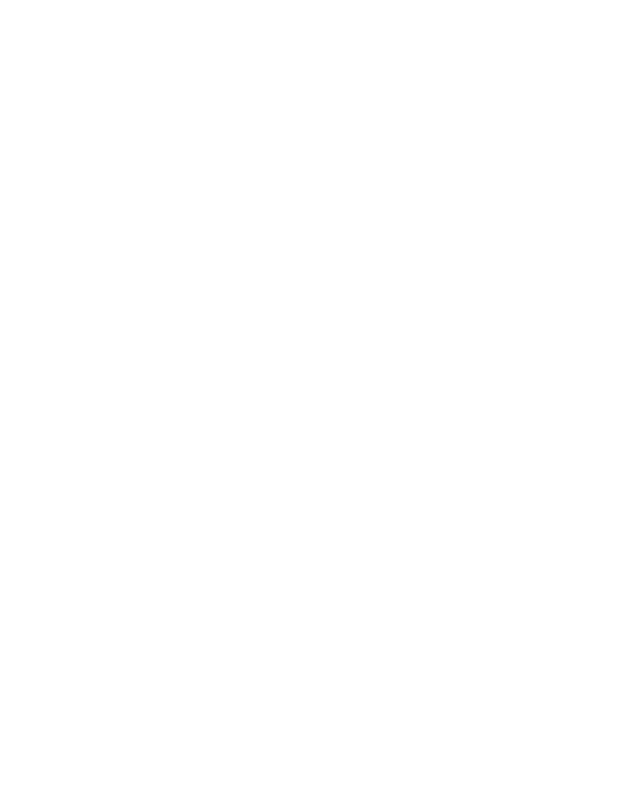
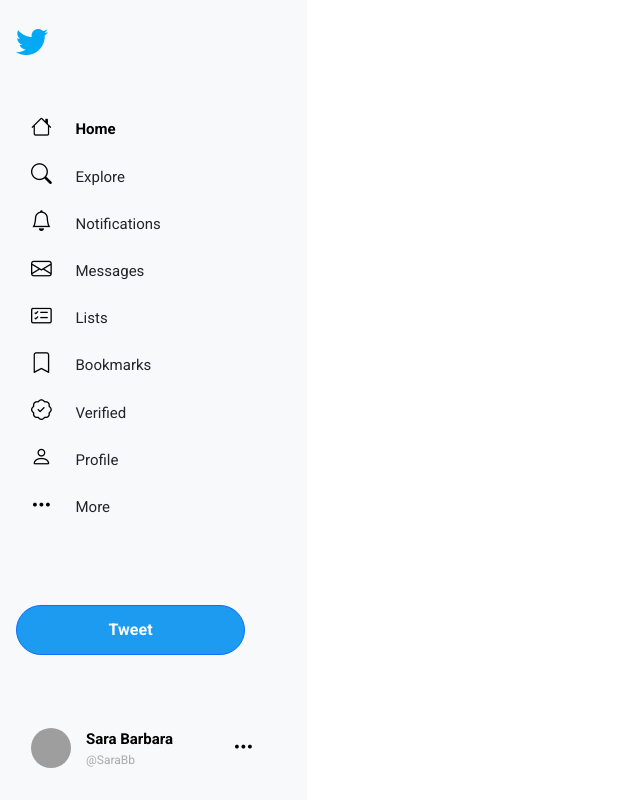
Before and after one commit to LungileFuze/TWITTER_CLONE, a plain HTML site: page index.html in a window 1280 px wide. Shown: the whole page, without its empty margins (0-640 px from the left). Drawn offline with nearby package versions, Linux system fonts and the light colour scheme; grey boxes are pictures that could not be loaded.

Commit message:
sidebar commit

```diff
--- a/index.html
+++ b/index.html
@@ -3,9 +3,101 @@
 <head>
     <meta charset="UTF-8">
     <meta name="viewport" content="width=device-width, initial-scale=1.0">
+    <link href="https://cdn.jsdelivr.net/npm/bootstrap@5.3.0/dist/css/bootstrap.min.css" rel="stylesheet" integrity="sha384-9ndCyUaIbzAi2FUVXJi0CjmCapSmO7SnpJef0486qhLnuZ2cdeRhO02iuK6FUUVM" crossorigin="anonymous">
+    <link rel="stylesheet" href="https://cdn.jsdelivr.net/npm/bootstrap-icons@1.10.5/font/bootstrap-icons.css">
+    <link rel="shortcut icon" type="image/png" href="./assets/twitter-favicon.png">
+    <link rel="stylesheet" href="./style.css">
     <title>Home / Twitter</title>
 </head>
 <body>
+    <div class="d-flex flex-column p-3 bg-light sidebar">
+        <div class="navbar">
+        <div class="input-group mb-3">
+            <a href="index.html">
+                <img src="/assets/twitter-logo.png" alt="twitter logo" width="32" height="32">
+            </a>
+        </div>
 
+        <div class="nav-items">
+            <div class="input-group mb-3 nav-item ">
+                <span class="active">
+                    <i class="bi bi-house"></i>
+                    Home
+                </span>
+            </div>
+
+            <div class="input-group mb-3 nav-item">
+                <span>
+                    <i class="bi bi-search"></i>
+                    Explore
+                </span>
+            </div>
+            <div class="input-group mb-3 nav-item">
+                <span>
+                    <i class="bi bi-bell"></i>
+                    Notifications
+                </span>
+            </div>
+            <div class="input-group mb-3 nav-item">
+                <span>
+                    <i class="bi bi-envelope"></i>
+                    Messages
+                </span>
+            </div>
+            <div class="input-group mb-3 nav-item">
+                <span>
+                    <i class="bi bi-card-checklist"></i>
+                    Lists
+                </span>
+            </div>
+            <div  class="input-group mb-3 nav-item">
+                <span>
+                    <i class="bi bi-bookmark"></i>
+                    Bookmarks
+                </span>
+            </div>
+            <div  class="input-group mb-3 nav-item">
+                <span>
+                <i class="bi bi-patch-check"></i>
+                Verified
+                </span>
+            </div>
+            <div  class="input-group mb-3 nav-item">
+                <span>
+                <i class="bi bi-person"></i>
+                Profile
+                </span>
+            </div>
+            <div  class="input-group nav-item">
+                <span>
+                    <i class="bi bi-three-dots"></i>
+                    More
+                </span>
+            </div>
+        </div>
+        <div class="input-group mb-2">
+            <button class="btn btn-primary col-10 tweet"type="button">Tweet</button>
+        </div>
+    </div>
+        <div class="profile-actions">
+            <div class="profile">
+                <img src="https://yt3.ggpht.com/MrNxLdZFVfAa20NHje-oQSnWS-Z_zNb7---fnKlonPPv16o5Ffi-I-CctCgaN2ar4Dkni9leKg=s68-c-k-c0x00ffffff-no-rj" alt="">
+            </div>
+            <div class="profile-details">
+                <div>
+                    <span class="name">Sara Barbara</span>
+                </div>
+                <div>
+                    <span class="username">@SaraBb</span>
+                </div>
+            </div>
+            <i class="bi bi-three-dots"></i>
+        </div>
+    </div>
+
+    <div class="main-body">
+
+    </div>
+    <script src="https://cdn.jsdelivr.net/npm/bootstrap@5.0.2/dist/js/bootstrap.bundle.min.js" integrity="sha384-MrcW6ZMFYlzcLA8Nl+NtUVF0sA7MsXsP1UyJoMp4YLEuNSfAP+JcXn/tWtIaxVXM" crossorigin="anonymous"></script>
 </body>
 </html>
--- a/style.css
+++ b/style.css
@@ -0,0 +1,108 @@
+@import url('https://fonts.googleapis.com/css2?family=Open+Sans:ital,wght@0,400;0,500;0,600;0,700;0,800;1,300;1,400;1,500;1,600;1,700;1,800&family=Poppins:ital,wght@0,200;0,300;0,400;0,500;0,600;0,700;0,800;0,900;1,200;1,300;1,400;1,500;1,600;1,700;1,800;1,900&family=Roboto:ital,wght@0,100;0,300;0,400;0,500;0,700;0,900;1,100;1,300;1,400;1,500;1,700;1,900&display=swap');
+
+body {
+    font-family: 'Roboto', sans-serif;
+
+}
+
+* {
+    margin: 0;
+    padding: 0;
+    box-sizing: border-box;
+}
+
+.sidebar {
+    height: 100vh;
+    position:fixed;
+}
+
+.navbar {
+    height: 98%;
+    width: 275px;
+    font-size: 15px;
+    overflow-y: scroll;
+    margin-top: -40px;
+}
+
+.navbar .logo {
+    display: flex;
+    align-items: center;
+}
+
+.logo img {
+    margin: 0;
+    padding: 0;
+}
+
+.navbar .nav-items {
+    font-weight: 400;
+    margin-top: -45px;
+}
+
+.nav-item {
+    cursor: pointer;
+}
+
+.active {
+   font-weight: 700;
+   color: #000000;
+}
+
+.nav-item:hover {
+    background-color: #e6e6e6;
+    border-radius: 25px;
+}
+
+.bi {
+    margin: 0 20px 0 15px;
+    color: #000000;
+    font-size: 1.3rem;
+    font-weight: 500;
+}
+
+.tweet {
+    border-radius: 999px 999px 999px 999px;
+    line-height: 20px;
+    font-weight: 700;
+    height: 50px;
+    background-color: #1d9bf0;
+    color: #ffffff;
+}
+
+.profile-actions {
+    display: flex;
+    flex-direction: row;
+    align-items: center;
+    height: calc(100vh - 98%);
+    margin: 12px 0 12px 0;
+    font-size: 0.75rem;
+    cursor: pointer;
+}
+
+.profile-actions img {
+    height: 40px;
+    width: 40px;
+    border-radius: 25px 25px 25px 25px;
+    position: relative;
+    margin: 15px;
+
+}
+
+.profile-details span{
+   display: flex;
+   flex-direction: column;
+   margin-right: 45px;
+   color: #aaa;
+}
+
+.profile-details .name {
+    font-size: 15px;
+    font-weight: 600;
+    color: #000000;
+}
+
+
+.profile-actions:hover {
+    background-color: #e6e6e6;
+    border-radius: 999px 999px 999px 999px;
+}
```
Also changed, not shown: assets/twitter-favicon.png (added), assets/twitter-logo.png (added).
